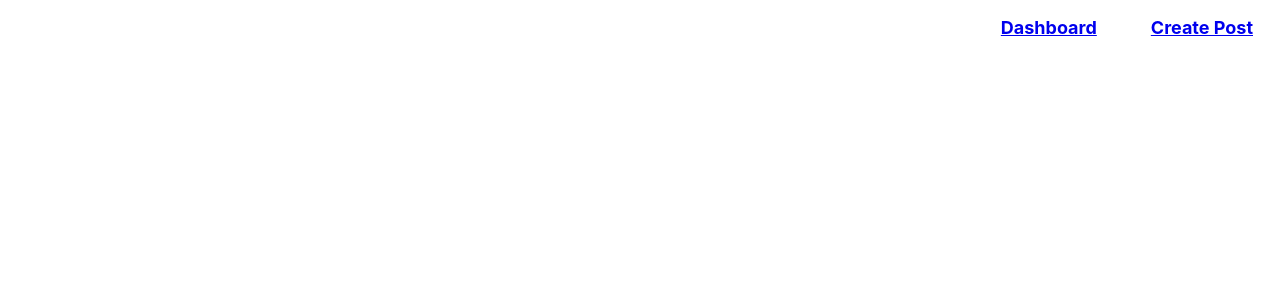
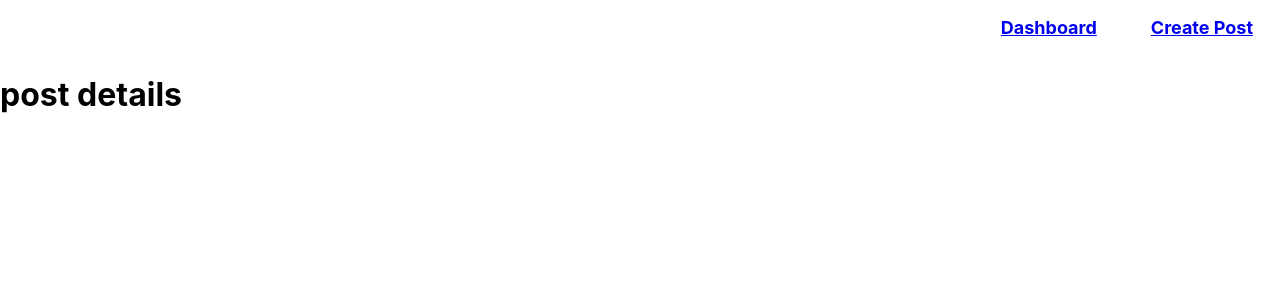
Before and after one commit to f-ansari/memestagram, a React (Create React App) app in the folder client/: page /postdetail/1 in a window 1280 px wide. Shown: the top 300 px of the page. Built offline with nearby package versions, Linux system fonts and the light colour scheme.

Commit message:
new route and onclick

```diff
--- a/client/src/App.js
+++ b/client/src/App.js
@@ -3,6 +3,7 @@ import { Switch, Route } from 'react-router-dom'
 import Nav from './components/Nav'
 import Dashboard from './components/Dashboard'
 import PostForm from './components/PostForm'
+import SinglePostView from './components/SinglePostView'
 
 function App() {
   return (
@@ -12,6 +13,7 @@ function App() {
         <Switch>
           <Route exact path="/" component={Dashboard} />
           <Route path="/createpost" component={PostForm} />
+          <Route path="/postdetail/:id" component={SinglePostView} />
         </Switch>
       </main>
       {/* <header className="App-header">TESTING</header> */}
--- a/client/src/components/Dashboard.jsx
+++ b/client/src/components/Dashboard.jsx
@@ -28,7 +28,7 @@ useEffect(() => {
         <div className="container">
         {props.postState.mapPost.length ?  (
           props.postState.mapPost.map((post, i) => (
-          <div key={i}>
+          <div onClick={() => props.history.push(`/postdetail/${post.id}`)}key={i}>
             <img src={post.image} width="100em"></img>
             <h3>{post.username}</h3>
             <p>{post.caption}</p>
--- a/client/src/components/SinglePostView.jsx
+++ b/client/src/components/SinglePostView.jsx
@@ -3,6 +3,7 @@ import React from 'react'
 // import { GetOnePost } from '../store/actions/PostAction'
 
 const SinglePostView = (props) => {
+    console.log(props.match.params.id)
     return (
         <div>
             <h1>post details</h1>
```
